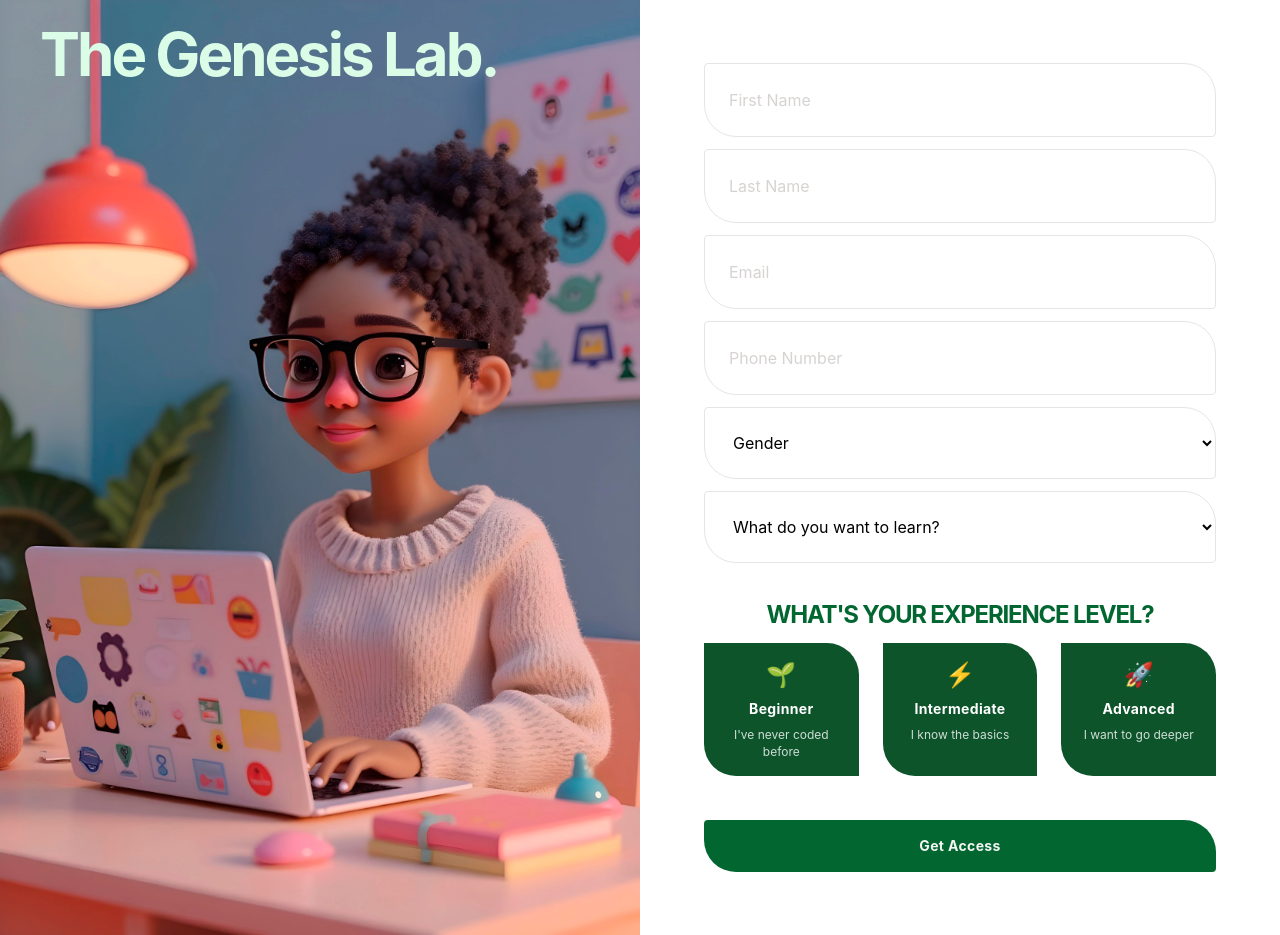
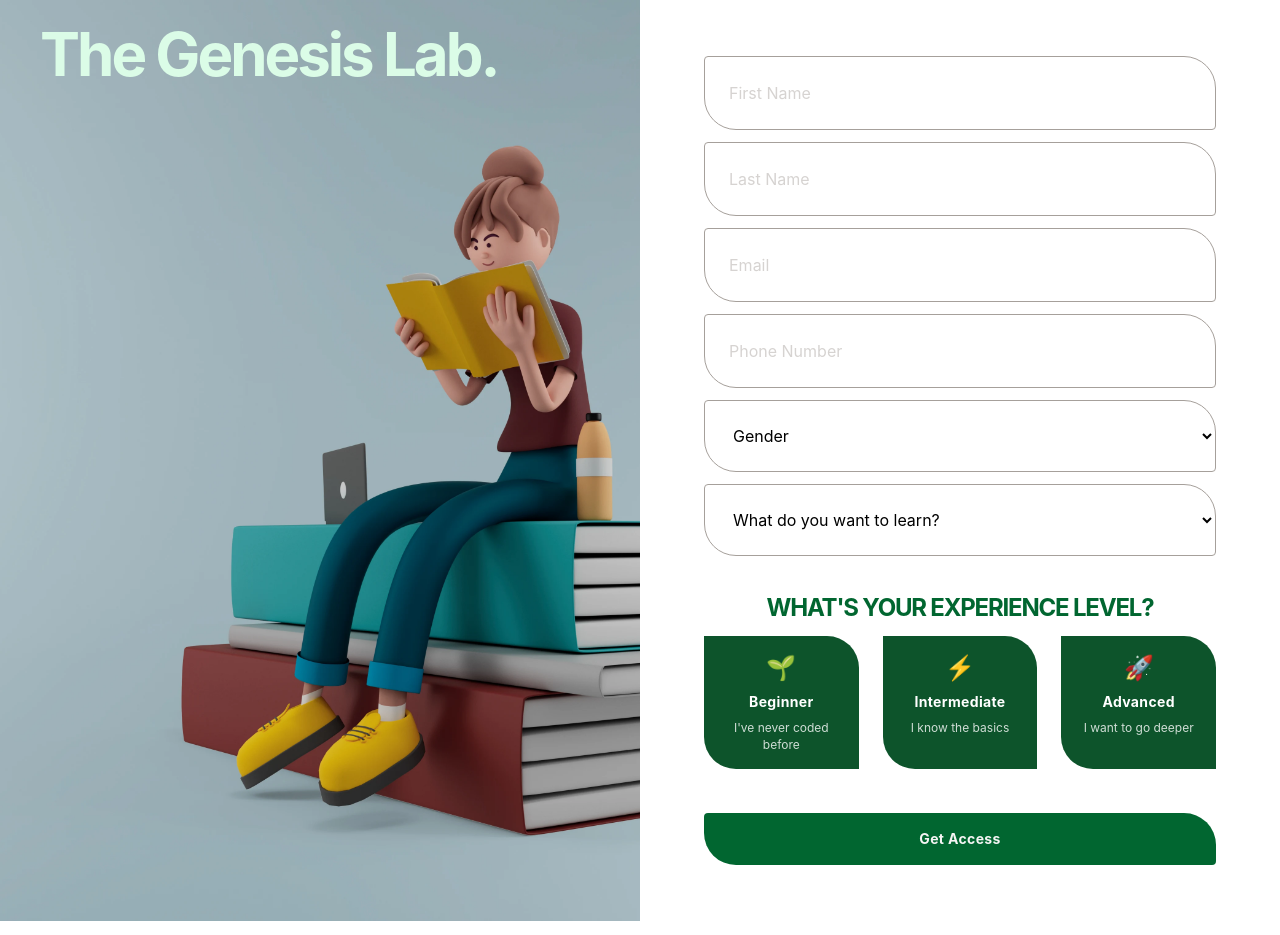
Before and after one commit to Udeme01/The-Genesis-Lab, a React (Vite) app: page / in a window 1280 px wide. Built offline with nearby package versions, Linux system fonts and the light colour scheme.

Commit message:
displayed different images on different screen sizes

```diff
--- a/src/component/IllustrationImage.jsx
+++ b/src/component/IllustrationImage.jsx
@@ -1,17 +1,21 @@
 import React from "react";
-import img1 from "/images/learn.webp";
-import img2 from "/images/plushylady.webp";
+
 import img3 from "/images/sitonbooks.webp";
 import img4 from "/images/atwork.avif";
 
 const IllustrationImage = () => {
   return (
-    <section className="w-full h-full">
-      <img
-        src={img2}
-        alt="illustration image"
-        className="w-full h-full object-cover"
-      />
+    <section className="w-full h-full lg:min-h-screen">
+        <img
+          src={img3}
+          alt="illustration image 3"
+          className="w-full h-full object-cover hidden lg:block"
+        />
+        <img
+          src={img4}
+          alt="illustration image 4"
+          className="w-full h-full object-cover lg:hidden"
+        />
     </section>
   );
 };
--- a/src/component/ui/Input.jsx
+++ b/src/component/ui/Input.jsx
@@ -17,7 +17,7 @@ const Input = ({
 
   const hasError = Boolean(errors[name] && touched[name]);
 
-  const inputStyles = `outline-none border border-stone-200 p-6 rounded w-full focus:border-green-700 transition-all duration-500 ease-in-out placeholder:text-stone-300 rounded-tr-4xl rounded-bl-4xl`;
+  const inputStyles = `outline-none border border-stone-400 p-6 rounded w-full focus:border-green-700 transition-all duration-500 ease-in-out placeholder:text-stone-300 rounded-tr-4xl rounded-bl-4xl`;
 
   const Component = as;
 
```
Also changed, not shown: public/images/atwork.avif, 1 other file (tests, documents, lock files or other folders).
